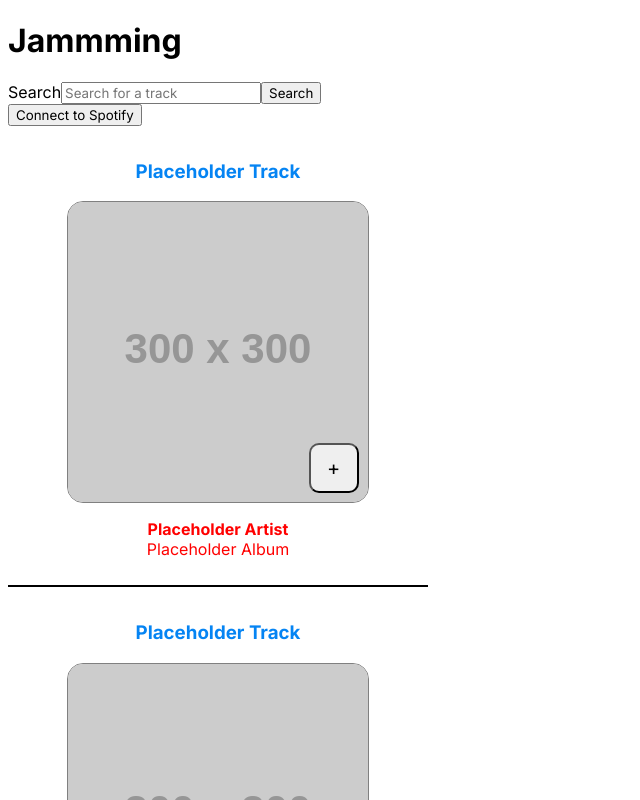
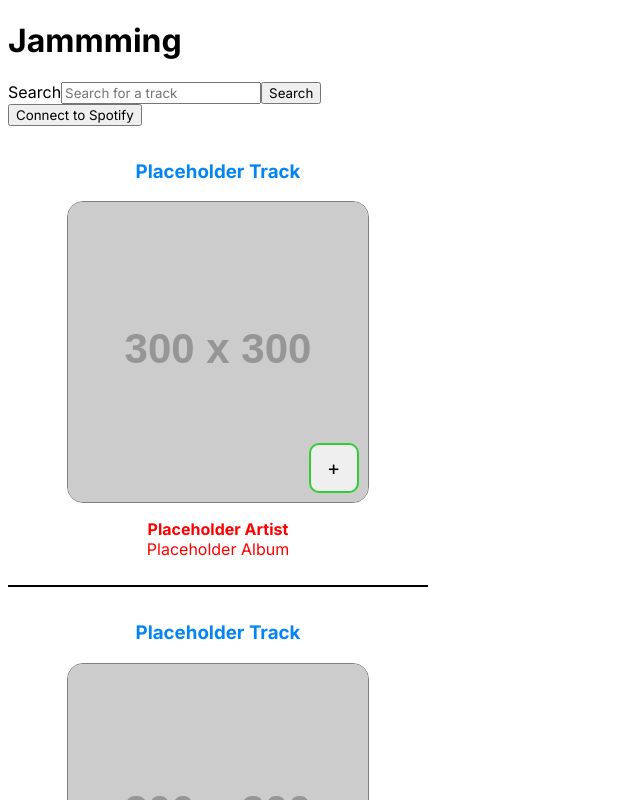
Before and after one commit to cambboyle/Spotify-Playlist-Creator, a React (Vite) app: page / in a window 1280 px wide. Shown: the top 800 px of the page, without its empty margins (0-640 px from the left). Built offline with nearby package versions, Linux system fonts and the light colour scheme; no server answers.

Commit message:
Feat: Add visual feedback for adding a track to the playlist

```diff
--- a/src/components/App/App.jsx
+++ b/src/components/App/App.jsx
@@ -70,6 +70,10 @@ function App() {
       if (prevTracks.some((savedTrack) => savedTrack.id === track.id)) {
         return prevTracks;
       }
+      // remove from search results when added
+      setSearchResults((prevResults) =>
+        prevResults.filter((t) => t.id !== track.id)
+      );
       return [...prevTracks, track];
     });
   }, []);
@@ -78,6 +82,11 @@ function App() {
     setPlaylistTracks((prevTracks) =>
       prevTracks.filter((currentTrack) => currentTrack.id !== track.id)
     );
+    // add back to search results if not already present
+    setSearchResults((prevResults) => {
+      if (prevResults.some((t) => t.id === track.id)) return prevResults;
+      return [track, ...prevResults];
+    });
   }, []);
 
   const updatePlaylistName = useCallback((name) => {
@@ -139,7 +148,11 @@ function App() {
           <Track />
         </div>
         <div className="App-playlist">
-          <SearchResults searchResults={searchResults} onAdd={addTrack} />
+          <SearchResults
+            searchResults={searchResults}
+            onAdd={addTrack}
+            playlistTracks={playlistTracks}
+          />
           <Playlist
             playlistName={playlistName}
             playlistTracks={playlistTracks}
--- a/src/components/SearchResults/SearchResults.jsx
+++ b/src/components/SearchResults/SearchResults.jsx
@@ -4,7 +4,11 @@ const SearchResults = (props) => {
   return (
     <div>
       <h2>Results</h2>
-      <Tracklist tracks={props.searchResults} onAdd={props.onAdd} />
+      <Tracklist
+        tracks={props.searchResults}
+        onAdd={props.onAdd}
+        playlistTracks={props.playlistTracks}
+      />
     </div>
   );
 };
--- a/src/components/Track/Track.css
+++ b/src/components/Track/Track.css
@@ -35,9 +35,47 @@
 .Track-action {
   width: 50px;
   height: 50px;
+  border: 2px solid limegreen;
   border-radius: 10px;
   position: absolute;
   top: 80%;
   left: 80%;
   font-size: 20px;
 }
+
+.Track-action--added {
+  background-color: #28a745; /* green */
+  color: white;
+  border: none;
+  box-shadow: 0 2px 6px rgba(40, 167, 69, 0.4);
+}
+
+.Track-action,
+.Track-action--added {
+  transition: background-color 180ms ease, transform 150ms ease,
+    box-shadow 150ms ease;
+}
+
+.Track-action:active,
+.Track-action--added:active {
+  transform: translateY(1px) scale(0.98);
+}
+
+/* pending state shows a subtle pulse */
+.Track-action[aria-pressed="false"]:not(.Track-action--added) {
+  transition: box-shadow 200ms ease;
+}
+.Track-action[aria-pressed="false"]:not(.Track-action--added).pending {
+  box-shadow: 0 0 0 6px rgba(0, 0, 0, 0.04);
+}
+
+/* mount animation */
+.Track {
+  opacity: 0;
+  transform: translateY(6px);
+  transition: opacity 220ms ease, transform 220ms ease;
+}
+.Track.Track--mounted {
+  opacity: 1;
+  transform: translateY(0);
+}
--- a/src/components/Track/Track.jsx
+++ b/src/components/Track/Track.jsx
@@ -1,4 +1,4 @@
-import React, { useCallback } from "react";
+import React, { useCallback, useEffect, useState } from "react";
 import "./Track.css";
 
 const defaultTrack = {
@@ -19,11 +19,24 @@ const Track = ({
   onRemove = () => {},
   track = defaultTrack,
   isRemoval = false,
+  isAdded: isAddedProp = false,
 }) => {
   const safeTrack = track || defaultTrack;
   const addTrack = useCallback(() => {
     onAdd(track);
   }, [onAdd, track]);
+
+  // local UI state: `added` mirrors parent-provided `isAddedProp` (pessimistic)
+  const [added, setAdded] = useState(Boolean(isAddedProp));
+  // `pending` is true while we've requested an add but parent hasn't confirmed yet
+  const [pending, setPending] = useState(false);
+
+  // sync `added` when parent confirms/unconfirms via prop
+  useEffect(() => {
+    setAdded(Boolean(isAddedProp));
+    // if parent confirmed addition, clear pending
+    if (isAddedProp) setPending(false);
+  }, [isAddedProp]);
 
   const removeTrack = useCallback(() => {
     onRemove(track);
@@ -37,9 +50,35 @@ const Track = ({
         </button>
       );
     }
+    const onClick = async () => {
+      // start pending UI immediately
+      setPending(true);
+      try {
+        // call parent add (parent will update `isAdded` prop when done)
+        await addTrack();
+      } catch (err) {
+        // if add failed, clear pending and leave added false
+        setPending(false);
+        console.error("addTrack failed", err);
+      }
+    };
+
+    const ariaLabel = added
+      ? "Added to playlist"
+      : pending
+      ? "Adding to playlist"
+      : "Add to playlist";
+
     return (
-      <button className="Track-action" onClick={addTrack}>
-        +
+      <button
+        className={`Track-action ${added ? "Track-action--added" : ""} ${
+          pending ? "pending" : ""
+        }`}
+        onClick={onClick}
+        aria-pressed={added}
+        aria-label={ariaLabel}
+      >
+        {added ? "✔" : pending ? "…" : "+"}
       </button>
     );
   };
@@ -52,8 +91,15 @@ const Track = ({
       ? safeTrack.album.images[0].url
       : null);
 
+  // mount animation class
+  const [mounted, setMounted] = useState(false);
+  useEffect(() => {
+    const id = setTimeout(() => setMounted(true), 10);
+    return () => clearTimeout(id);
+  }, []);
+
   return (
-    <div className="Track">
+    <div className={`Track ${mounted ? "Track--mounted" : ""}`}>
       <div className="Track-information">
         <h3>{safeTrack?.name}</h3>
         <div className="Image-container">
--- a/src/components/TrackList/Tracklist.jsx
+++ b/src/components/TrackList/Tracklist.jsx
@@ -6,6 +6,9 @@ const Tracklist = (props) => {
   return (
     <div className="Tracklist">
       {tracks.map((track) => {
+        const isAdded = (props.playlistTracks || []).some(
+          (t) => t.id === track.id
+        );
         return (
           <Track
             track={track}
@@ -13,6 +16,7 @@ const Tracklist = (props) => {
             onAdd={props.onAdd}
             isRemoval={props.isRemoval}
             onRemove={props.onRemove}
+            isAdded={isAdded}
           />
         );
       })}
```
